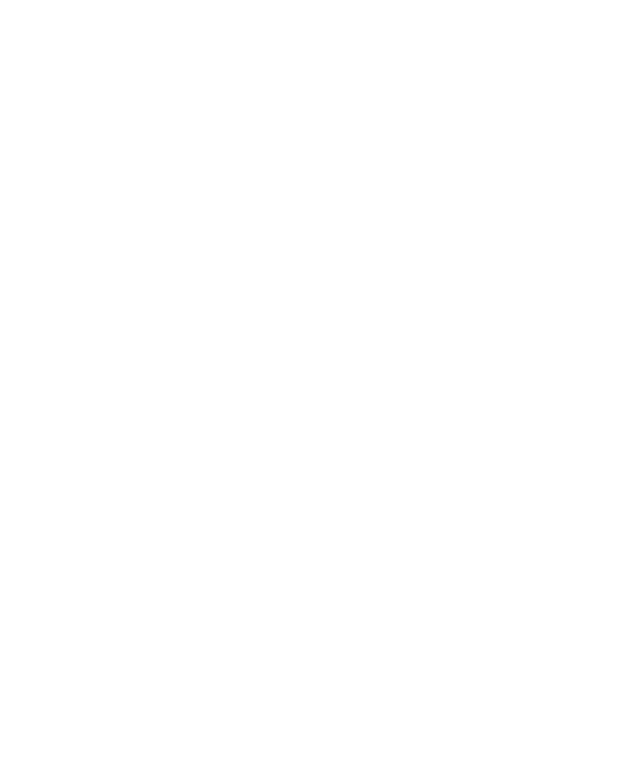
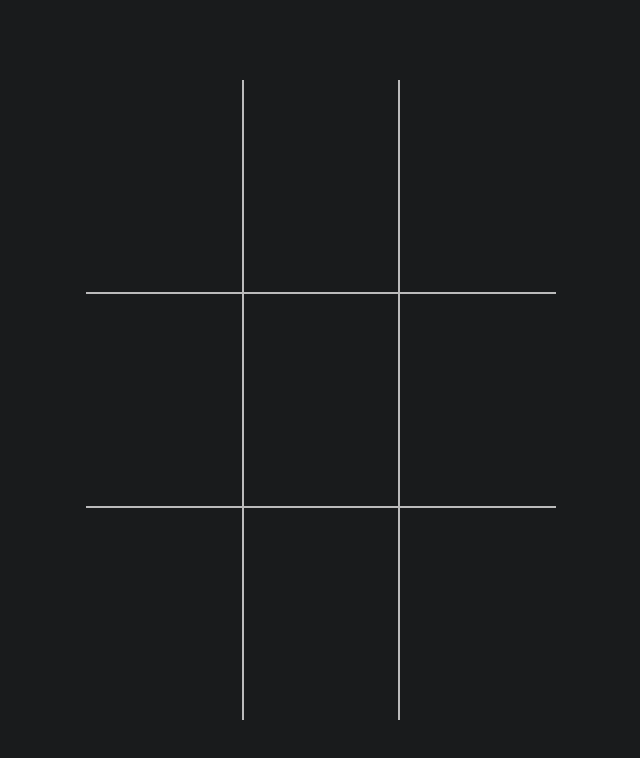
Before and after one commit to MohsenAbediDev/tic-tac-toe-web-app, a website with bundled scripts: page index.html in a window 1280 px wide. Shown: the whole page, without its empty margins (319-959 px from the left). Built offline with nearby package versions, Linux system fonts and the light colour scheme.

Commit message:
Create gameboard

```diff
--- a/index.html
+++ b/index.html
@@ -1,15 +1,22 @@
 <!DOCTYPE html>
 <html lang="en">
 	<head>
-  <meta charset="UTF-8">
-  <meta name="viewport" content="width=device-width, initial-scale=1.0">
-  <link rel="stylesheet" href="./src/Css/style.css">
+		<meta charset="UTF-8" />
+		<meta name="viewport" content="width=device-width, initial-scale=1.0" />
+		<link rel="stylesheet" href="src/Css/style.css" />
 		<title>Tic Tac Toe Game</title>
 	</head>
 	<body>
-
-  <div class="app">
-
+		<div class="gameboard">
+			<div class="gamecell"></div>
+			<div class="gamecell"></div>
+			<div class="gamecell"></div>
+			<div class="gamecell"></div>
+			<div class="gamecell"></div>
+			<div class="gamecell"></div>
+			<div class="gamecell"></div>
+			<div class="gamecell"></div>
+			<div class="gamecell"></div>
 		</div>
 
 		<script src="./dist/index.js"></script>
--- a/src/Css/style.css
+++ b/src/Css/style.css
@@ -0,0 +1,65 @@
+* {
+	padding: 0;
+	margin: 0;
+	box-sizing: border-box;
+	font-family: sans-serif;
+}
+
+:root {
+	--gamecell-hover-dark: #5c5c5c54;
+}
+
+body,
+html {
+	width: 100%;
+	height: 100%;
+}
+
+body {
+	background-color: #191b1c;
+	color: #fff;
+	display: flex;
+	align-items: center;
+	justify-content: center;
+	user-select: none;
+}
+
+.gameboard {
+	width: min(90vw, 470px);
+	height: 80%;
+	display: grid;
+	grid-template-columns: repeat(3, 1fr);
+	grid-template-rows: repeat(3, 1fr);
+}
+
+.gamecell {
+	display: flex;
+	align-items: center;
+	border: #bbbbbb 1px solid;
+	justify-content: center;
+	cursor: pointer;
+}
+.gamecell:hover {
+	background: var(--gamecell-hover-dark);
+}
+
+/* Remove outline border */
+.gamecell:nth-child(1),
+.gamecell:nth-child(2),
+.gamecell:nth-child(3) {
+	border-top: none;
+}
+
+.gamecell:nth-child(3n + 1) {
+	border-left: none;
+}
+
+.gamecell:nth-child(7),
+.gamecell:nth-child(8),
+.gamecell:nth-child(9) {
+	border-bottom: none;
+}
+
+.gamecell:nth-child(3n) {
+	border-right: none;
+}
```
Lines whose indentation alone changed are shown as unchanged.
